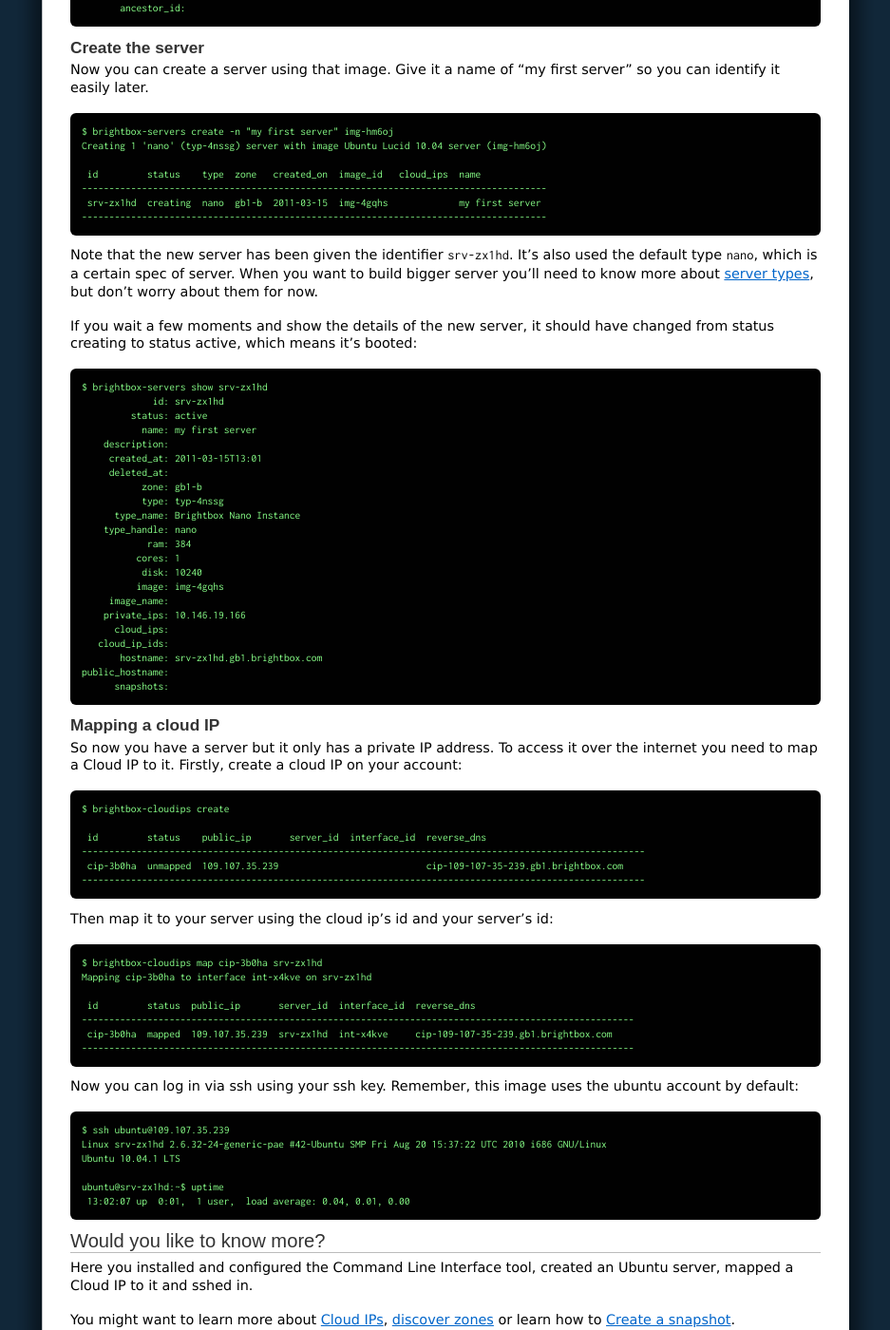
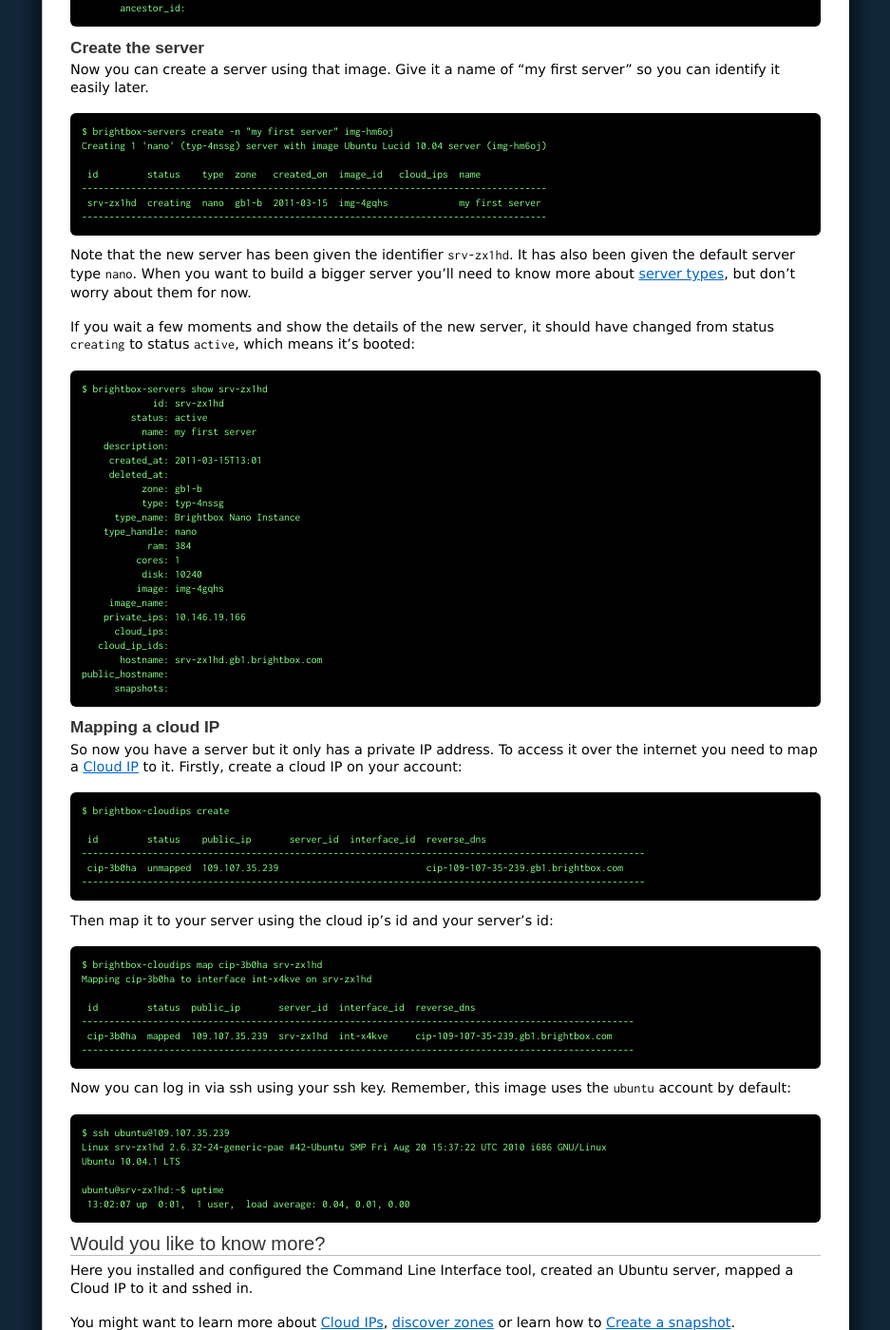
Before and after one commit to brightbox/docs.brightbox.com, a Jekyll site: the page built from guides/cli/getting-started.markdown, in a window 1280 px wide and 1400 px high, scrolled down 1663 px. Shown: the whole window at 95% size, without its empty margins (171-1108 px from the left). Built offline with Jekyll 4.4.1, drawn with Linux system fonts in a browser that asks for light colours; nearby versions of some CDN libraries; Markdown is read by kramdown in place of the engine named in the settings.

Commit message:
getting started: Improve wording, formatting tweaks

```diff
--- a/guides/cli/getting-started.markdown
+++ b/guides/cli/getting-started.markdown
@@ -114,14 +114,14 @@
     -------------------------------------------------------------------------------------
 
 Note that the new server has been given the identifier `srv-zx1hd`.
-It's also used the default type `nano`, which is a certain spec of
-server. When you want to build bigger server you'll need to know more
-about [server types](/references/server-types.html), but don't worry
-about them for now.
+It has also been given the default server type `nano`. When you want
+to build a bigger server you'll need to know more about
+[server types](/references/server-types.html), but don't worry about
+them for now.
 
 If you wait a few moments and show the details of the new server, it
-should have changed from status creating to status active, which means
-it's booted:
+should have changed from status `creating` to status `active`, which
+means it's booted:
 
     $ brightbox-servers show srv-zx1hd
                  id: srv-zx1hd
@@ -148,7 +148,10 @@
 
 ### Mapping a cloud IP
 
-So now you have a server but it only has a private IP address. To access it over the internet you need to map a Cloud IP to it. Firstly, create a cloud IP on your account:
+So now you have a server but it only has a private IP address. To
+access it over the internet you need to map a
+[Cloud IP](/references/cloud-ips.html) to it. Firstly, create a cloud
+IP on your account:
 
     $ brightbox-cloudips create
 
@@ -167,7 +170,7 @@
      cip-3b0ha  mapped  109.107.35.239  srv-zx1hd  int-x4kve     cip-109-107-35-239.gb1.brightbox.com
     -----------------------------------------------------------------------------------------------------
 
-Now you can log in via ssh using your ssh key. Remember, this image uses the ubuntu account by default:
+Now you can log in via ssh using your ssh key. Remember, this image uses the `ubuntu` account by default:
 
     $ ssh ubuntu@109.107.35.239
     Linux srv-zx1hd 2.6.32-24-generic-pae #42-Ubuntu SMP Fri Aug 20 15:37:22 UTC 2010 i686 GNU/Linux
@@ -178,7 +181,8 @@
 
 ## Would you like to know more?
 
-Here you installed and configured the Command Line Interface tool, created an Ubuntu server, mapped a Cloud IP to it and sshed in.
+Here you installed and configured the Command Line Interface tool,
+created an Ubuntu server, mapped a Cloud IP to it and sshed in.
 
 You might want to learn more about [Cloud IPs](/guides/cli/cloud-ips.html),
 [discover zones](/references/definitions.html#zone) or learn how to
```
